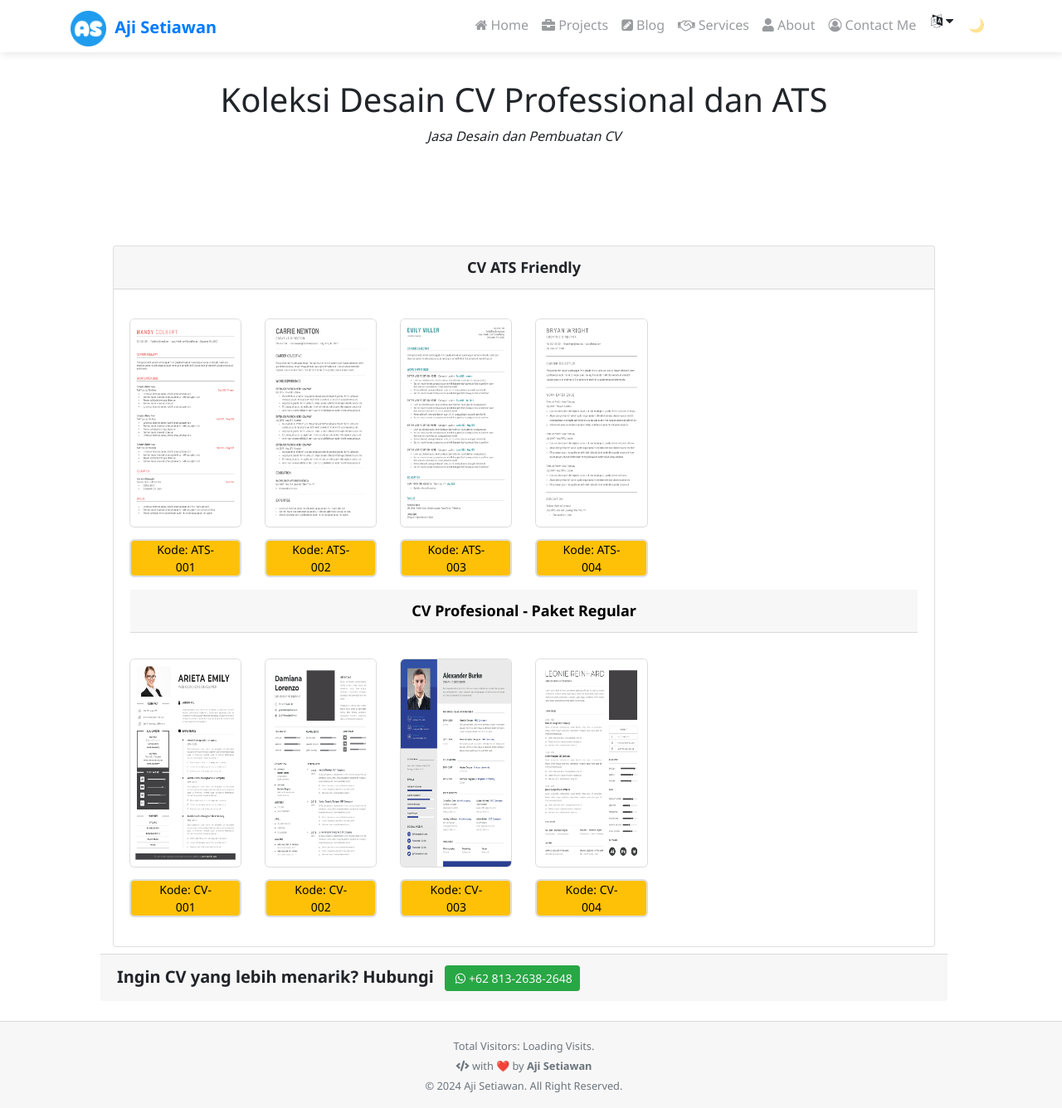
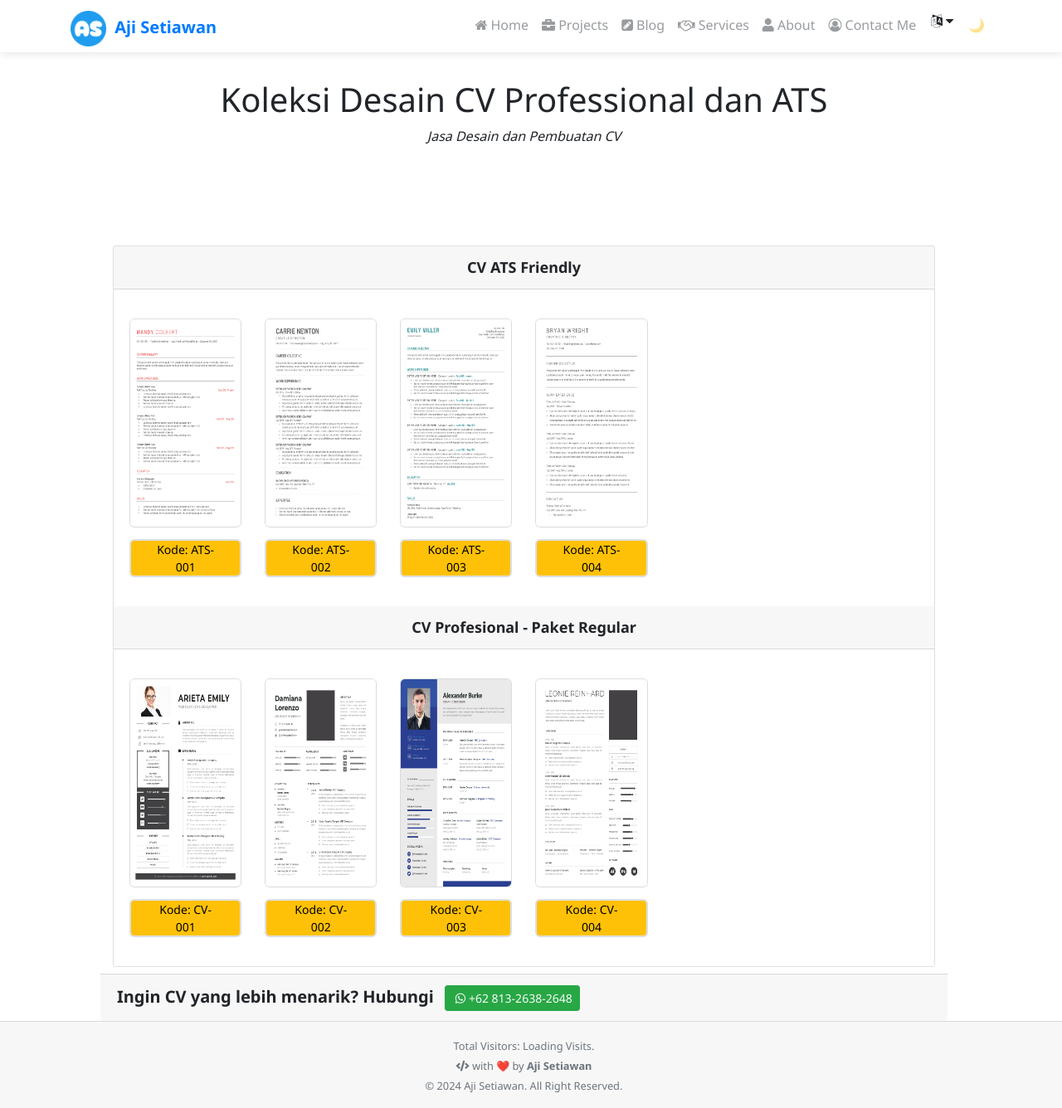
Before and after one commit to ajisetiawan716/ajisetiawan716.github.io, a Jekyll site: the page built from pages/desain-cv.html, in a window 1280 px wide and 1336 px high. Shown: the whole window at 83% size. Built offline with Jekyll 4.4.1, drawn with Linux system fonts in a browser that asks for light colours; nearby versions of some CDN libraries; comment, search, counter and statistics services are not loaded; a style sheet for code colours, icons or effects is not loaded.

Commit message:
Update desain-cv.html

```diff
--- a/pages/desain-cv.html
+++ b/pages/desain-cv.html
@@ -40,6 +40,7 @@ description: Jasa Desain dan Pembuatan CV
 			<!-- You can add more template options similarly -->
 				</div>
 	<!-- Galeri Kedua -->
+			</div>
 
                         <div class="card-header font-weight-bold" style="font-size:18px;">
                             <div class="row">
@@ -47,7 +48,8 @@ description: Jasa Desain dan Pembuatan CV
                                     CV Profesional - Paket Regular
                                 </div>
                             </div>
-                        </div><p>
+                        </div>
+			<div class="card-body"style="font-size:14px;color:#000;">
         <div id="lightgallery2" class="row">
 	{% for item in site.data.prof-cv-list %}
             <div class="col-xl-2 col-lg-2 col-md-4 col-6 mb-3" href="/assets/img/data-cv/{{ item.src }}" data-sub-html="{{ item.caption }}">
```
